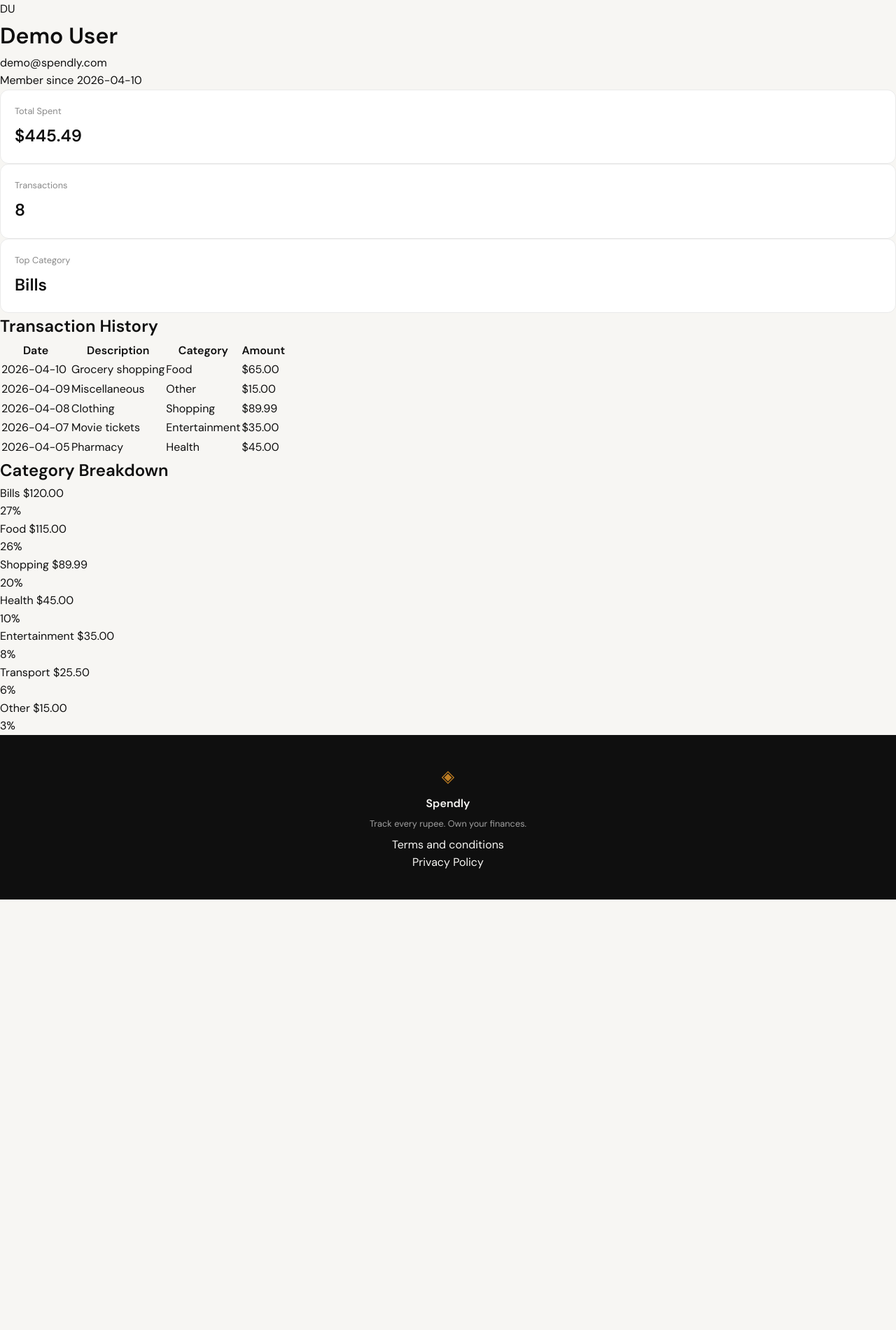
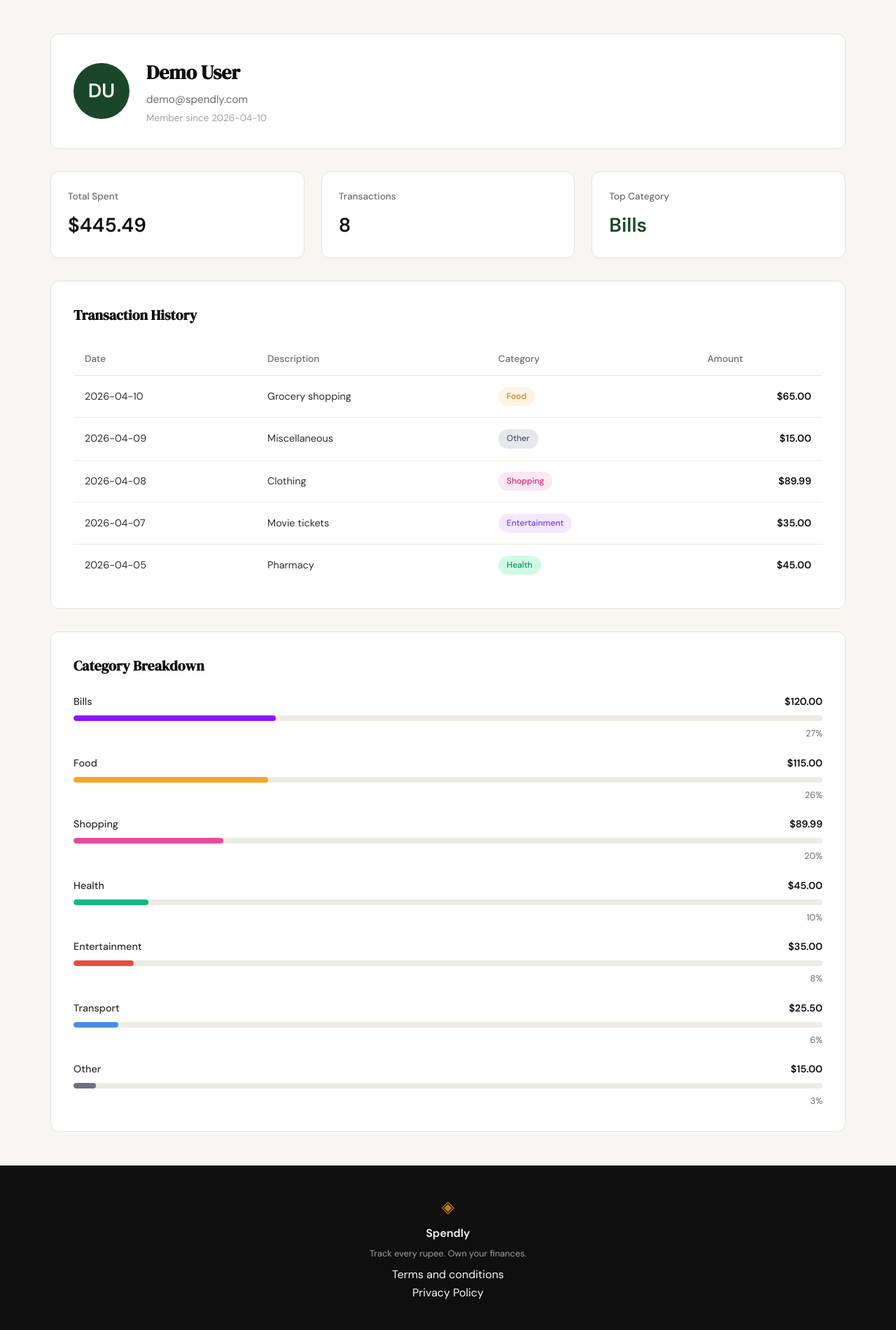
Before and after one commit to jangirmanish1990/Spendly, a Flask app: page /profile in a window 1280 px wide. Shown: the part 61-1961 px from the top of the page at 70% size. Before the commit the page ends 1346 px from the top, so only its background shows below. Run offline with Flask 3, Linux system fonts and the light colour scheme; a user stored in the database is signed in; data comes from the database, SQL or seed files in the repository.

Commit message:
Fix Step 04: Add missing profile page CSS styles
- Add complete CSS for profile page components
- Style profile card, avatar, user info
- Style stats grid, transaction table, category badges
- Style category breakdown with progress bars
- Add responsive styles for mobile

Co-Authored-By: Claude Opus 4.7 <noreply@anthropic.com>

```diff
--- a/static/css/style.css
+++ b/static/css/style.css
@@ -654,3 +654,290 @@ a { color: inherit; text-decoration: none; }
     color: var(--ink-soft);
     line-height: 1.7;
 }
+
+/* ------------------------------------------------------------------ */
+/* Profile Page                                                        */
+/* ------------------------------------------------------------------ */
+
+.profile-container {
+    padding: 3rem 2rem;
+    max-width: var(--max-width);
+    margin: 0 auto;
+    display: flex;
+    flex-direction: column;
+    gap: 2rem;
+}
+
+.profile-card {
+    background: var(--paper-card);
+    border: 1px solid var(--border);
+    border-radius: var(--radius-md);
+    padding: 2rem;
+}
+
+.profile-header {
+    display: flex;
+    align-items: center;
+    gap: 1.5rem;
+}
+
+.profile-avatar {
+    width: 80px;
+    height: 80px;
+    border-radius: 50%;
+    background: var(--accent);
+    color: var(--paper);
+    display: flex;
+    align-items: center;
+    justify-content: center;
+    font-size: 1.75rem;
+    font-weight: 600;
+    font-family: var(--font-body);
+    flex-shrink: 0;
+}
+
+.profile-info {
+    display: flex;
+    flex-direction: column;
+    gap: 0.25rem;
+}
+
+.profile-name {
+    font-family: var(--font-display);
+    font-size: 1.75rem;
+    color: var(--ink);
+    margin: 0;
+}
+
+.profile-email {
+    font-size: 0.95rem;
+    color: var(--ink-muted);
+    margin: 0;
+}
+
+.profile-member {
+    font-size: 0.85rem;
+    color: var(--ink-faint);
+    margin: 0;
+}
+
+/* Stats Grid */
+.stats-grid {
+    display: grid;
+    grid-template-columns: repeat(3, 1fr);
+    gap: 1.5rem;
+}
+
+.stat-card {
+    background: var(--paper-card);
+    border: 1px solid var(--border);
+    border-radius: var(--radius-md);
+    padding: 1.5rem;
+    display: flex;
+    flex-direction: column;
+    gap: 0.5rem;
+}
+
+.stat-label {
+    font-size: 0.85rem;
+    color: var(--ink-muted);
+    font-weight: 500;
+}
+
+.stat-value {
+    font-size: 1.75rem;
+    font-weight: 600;
+    color: var(--ink);
+}
+
+.stat-value.stat-category {
+    color: var(--accent);
+}
+
+/* Section Title */
+.section-title {
+    font-family: var(--font-display);
+    font-size: 1.25rem;
+    color: var(--ink);
+    margin: 0 0 1.5rem 0;
+}
+
+/* Transaction Table */
+.transactions-table {
+    width: 100%;
+    border-collapse: collapse;
+}
+
+.transactions-table th {
+    text-align: left;
+    font-size: 0.85rem;
+    font-weight: 500;
+    color: var(--ink-muted);
+    padding: 0.75rem 1rem;
+    border-bottom: 1px solid var(--border);
+}
+
+.transactions-table td {
+    padding: 1rem;
+    font-size: 0.9rem;
+    color: var(--ink-soft);
+    border-bottom: 1px solid var(--border-soft);
+}
+
+.transactions-table tbody tr:last-child td {
+    border-bottom: none;
+}
+
+.transactions-table tbody tr:hover {
+    background: var(--paper-warm);
+}
+
+.transactions-table .amount {
+    font-weight: 600;
+    color: var(--ink);
+    text-align: right;
+}
+
+/* Badges */
+.badge {
+    display: inline-block;
+    padding: 0.25rem 0.75rem;
+    border-radius: 999px;
+    font-size: 0.75rem;
+    font-weight: 500;
+}
+
+.badge-food {
+    background: var(--accent-2-light);
+    color: var(--accent-2);
+}
+
+.badge-transport {
+    background: var(--accent-light);
+    color: var(--accent);
+}
+
+.badge-entertainment {
+    background: #f3e8ff;
+    color: #7c3aed;
+}
+
+.badge-bills {
+    background: #e0f2fe;
+    color: #0369a1;
+}
+
+.badge-health {
+    background: #d1fae5;
+    color: #059669;
+}
+
+.badge-shopping {
+    background: #fce7f3;
+    color: #db2777;
+}
+
+.badge-other {
+    background: #e5e7eb;
+    color: #4b5563;
+}
+
+/* Category Breakdown */
+.category-list {
+    display: flex;
+    flex-direction: column;
+    gap: 1.25rem;
+}
+
+.category-item {
+    display: flex;
+    flex-direction: column;
+    gap: 0.5rem;
+}
+
+.category-info {
+    display: flex;
+    justify-content: space-between;
+    align-items: center;
+}
+
+.category-name {
+    font-size: 0.9rem;
+    font-weight: 500;
+    color: var(--ink-soft);
+}
+
+.category-amount {
+    font-size: 0.9rem;
+    font-weight: 600;
+    color: var(--ink);
+}
+
+.progress-track {
+    width: 100%;
+    height: 8px;
+    background: var(--border-soft);
+    border-radius: 999px;
+    overflow: hidden;
+}
+
+.progress-bar {
+    height: 100%;
+    border-radius: 999px;
+    transition: width 0.5s ease;
+}
+
+.progress-food {
+    background: #f5a623;
+}
+
+.progress-transport {
+    background: #4a90e2;
+}
+
+.progress-bills {
+    background: #9013fe;
+}
+
+.progress-entertainment {
+    background: #e74c3c;
+}
+
+.progress-health {
+    background: #10b981;
+}
+
+.progress-shopping {
+    background: #ec4899;
+}
+
+.progress-other {
+    background: #6b7280;
+}
+
+.category-percentage {
+    font-size: 0.8rem;
+    color: var(--ink-muted);
+    text-align: right;
+}
+
+/* Responsive */
+@media (max-width: 768px) {
+    .profile-header {
+        flex-direction: column;
+        text-align: center;
+    }
+
+    .stats-grid {
+        grid-template-columns: 1fr;
+    }
+
+    .transactions-table {
+        font-size: 0.85rem;
+    }
+
+    .transactions-table th,
+    .transactions-table td {
+        padding: 0.75rem 0.5rem;
+    }
+}
```
